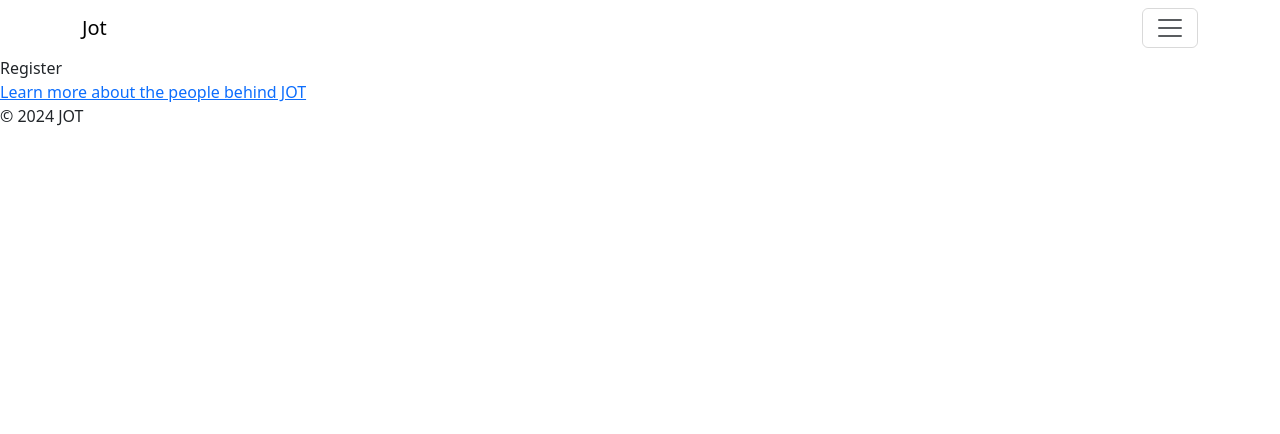
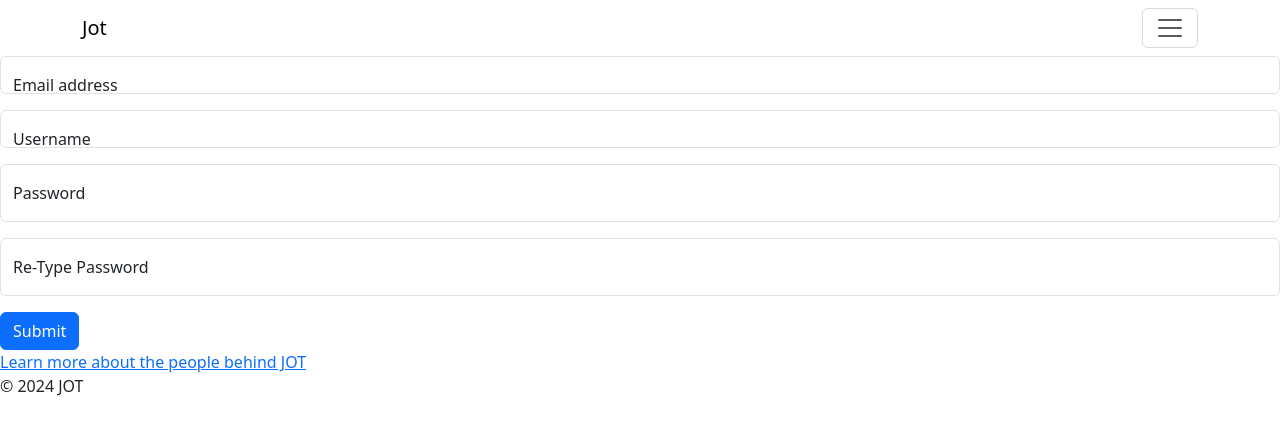
Before and after one commit to CodingDos/JOT-LLC, a React (Vite) app in the folder client/: page /register in a window 1280 px wide. Shown: the top 434 px of the page. Built offline with nearby package versions, Linux system fonts and the light colour scheme; no server answers.

Commit message:
Initial register function complete with form layout

```diff
--- a/client/pages/Login.jsx
+++ b/client/pages/Login.jsx
@@ -26,10 +26,6 @@ function Login() {
 }
 
 export default Login;
-
-
-
-
 
 // import FloatingLabel from "react-bootstrap/FloatingLabel";
 // import Form from "react-bootstrap/Form";
@@ -103,7 +99,6 @@ export default Login;
 //         <Form.Control type="password" placeholder="Password" />
 //       </FloatingLabel>
 
-
 //       {/* <Form onSubmit={onSignIn}>
 //         <FloatingLabel controlId="floatingInput" label="Username" className="mb-3">
 //             <Form.Control
@@ -127,7 +122,6 @@ export default Login;
 
 //       </Form> */}
 
-
 //     </div>
 //   );
 // }
--- a/client/pages/Register.jsx
+++ b/client/pages/Register.jsx
@@ -1,9 +1,143 @@
-import React from 'react'
+import { useState } from "react";
+import { useNavigate } from "react-router-dom";
+import { register } from "../services/users.js";
+import FloatingLabel from "react-bootstrap/FloatingLabel";
+import InputGroup from "react-bootstrap/InputGroup";
+import Form from "react-bootstrap/Form";
+import Button from "react-bootstrap/Button";
 
-function Register() {
+function Register(props) {
+  // const [validated, setValidated] = useState(false);
+  const navigate = useNavigate();
+
+  const [form, setForm] = useState({
+    username: "",
+    email: "",
+    password: "",
+    passwordConfirmation: "", //will be field where they have to retype their password
+    isError: false,
+    errorMsg: "",
+  });
+
+  const handleChange = (event) =>
+    setForm({
+      ...form,
+      [event.target.name]: event.target.value,
+    });
+
+  const onRegister = async (event) => {
+    event.preventDefault();
+    const { setUser } = props;
+    try {
+      const user = await register(form);
+      setUser(user);
+      navigate("/");
+    } catch (error) {
+      console.error(error);
+      setForm({
+        username: "",
+        email: "",
+        password: "",
+        passwordConfirmation: "",
+        isError: true,
+        errorMsg: "Sign Up Details Invalid",
+      });
+    }
+  };
+
+  const renderError = () => {
+    const toggleForm = form.isError ? "danger" : "";
+    if (form.isError) {
+      return (
+        <button type="submit" className={toggleForm}>
+          {form.errorMsg}
+        </button>
+      );
+    } else {
+      return <Button type="submit">Submit</Button>;
+    }
+  };
+  const { username, email, password, passwordConfirmation } = form;
+
   return (
-    <div>Register</div>
-  )
+    <div>
+      <Form onSubmit={onRegister}>
+        <FloatingLabel
+          controlId="floatingInput"
+          label="Email address"
+          className="mb-3"
+        >
+          <InputGroup hasValidation>
+            <Form.Control
+              type="email"
+              name="email"
+              value={email}
+              onChange={handleChange}
+            />
+            <Form.Control.Feedback type="invalid">
+              Please add email.
+            </Form.Control.Feedback>
+          </InputGroup>
+        </FloatingLabel>
+
+        <FloatingLabel
+          controlId="floatingInput"
+          label="Username"
+          className="mb-3"
+        >
+          <InputGroup hasValidation>
+            <Form.Control
+              type="text"
+              name="username"
+              value={username}
+              onChange={handleChange}
+            />
+            <Form.Control.Feedback type="invalid">
+              Please add Username.
+            </Form.Control.Feedback>
+          </InputGroup>
+        </FloatingLabel>
+
+        <InputGroup hasValidation>
+          <FloatingLabel
+            controlId="floatingPassword"
+            label="Password"
+            className="mb-3"
+          >
+            <Form.Control
+              type="password"
+              placeholder="Password"
+              name="password"
+              value={password}
+              onChange={handleChange}
+            />
+            <Form.Control.Feedback type="invalid">
+              Please add Password.
+            </Form.Control.Feedback>
+          </FloatingLabel>
+        </InputGroup>
+
+        <InputGroup>
+          <FloatingLabel
+            controlId="floatingRetypePasswords"
+            label="Re-Type Password"
+            className="mb-3"
+          >
+            <Form.Control
+              type="password"
+              placeholder="Re-Type Password"
+              name="passwordConfirmation"
+              value={passwordConfirmation}
+            />
+            <Form.Control.Feedback type="invalid">
+              Passwords do not match
+            </Form.Control.Feedback>
+          </FloatingLabel>
+        </InputGroup>
+        {renderError()}
+      </Form>
+    </div>
+  );
 }
 
-export default Register
+export default Register;
```
Also changed, not shown: client/src/App.jsx (+4 -7 lines).
